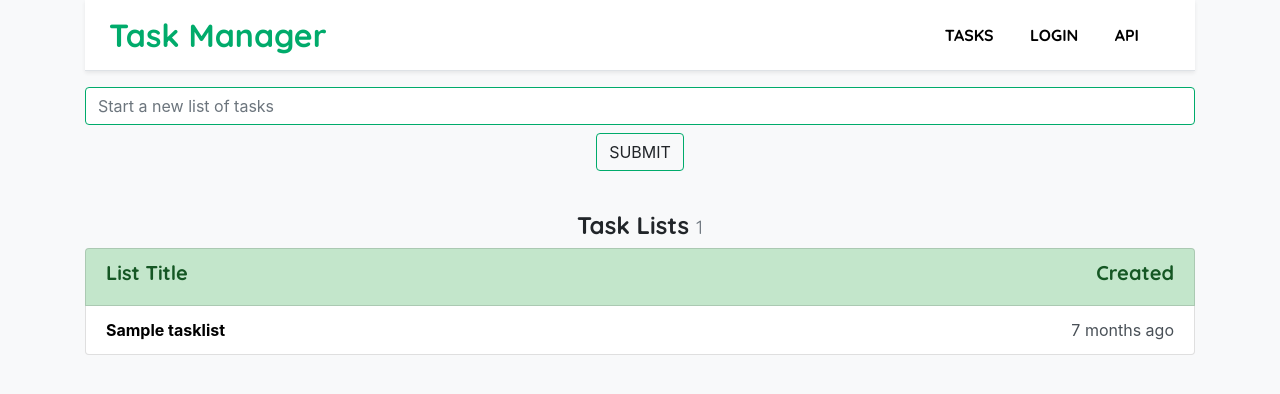
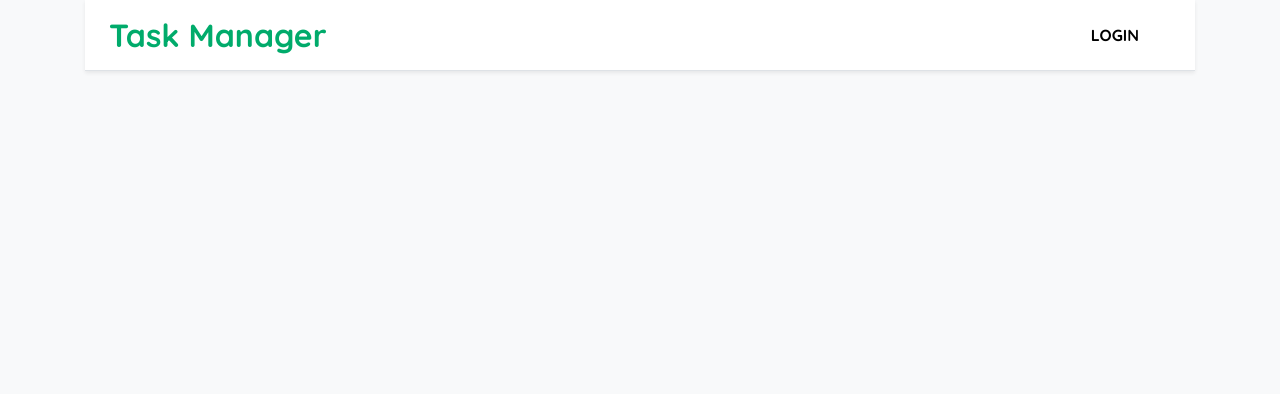
Before and after one commit to Timothy-Wangwe/To-do-List-App-Django-, a Django app: page /lists/ in a window 1280 px wide. Shown: the top 394 px of the page. Run offline with Django 3.2, Linux system fonts and the light colour scheme; tables that the repository leaves empty hold one stand-in row (values such as "Sample post"); some libraries are stand-ins or nearby versions.

Commit message:
Update nav-bar

```diff
--- a/templates/base.html
+++ b/templates/base.html
@@ -26,13 +26,24 @@
         <div class="d-flex flex-md-row align-items-center p-3 px-md-4 mb-3 bg-white border-bottom shadow-sm">
             <h2 class="my-0 mr-md-auto nav-brand"><a href="{% url 'task:index' %}">Task Manager</a></h2>
             <nav class="my-2 my-md-0 mr-md-3">
-                <a class="p-3" href="/lists/"><b>TASKS</b></a>
-                <a class="p-3" href="#"><b>LOGIN</b></a>
-                <a class="p-3" href="#"><b>API</b></a>
+                {% if not user.is_authenticated %}
+                <a class="p-3" href="{% url 'accounts:login' %}"><b>LOGIN</b></a>
+                {% else %}
+                <a class="p-3" href="#">API</a>
+                <div class="btn-group">
+                    <a class="btn dropdown-toggle" data-toggle="dropdown"
+                        aria-haspopup="true" aria-expanded="true">
+                        {{ user.username|upper }}
+                    </a>
+                    <div class="dropdown-menu">
+                        <a class="dropdown-item" href="{% url 'task:task_list' %}">My Tasks</a>
+                        <a class="dropdown-item" href="{% url 'accounts:logout' %}">Logout</a>
+                    </div>
+                </div>
+                {% endif %}
             </nav>
         </div>
-            {% block newlist %}{% endblock newlist %}
-            {% block lists %}{% endblock lists %}
+        {% block content %}{% endblock content %}
     </div>
 
     <!-- Optional JavaScript -->
```
